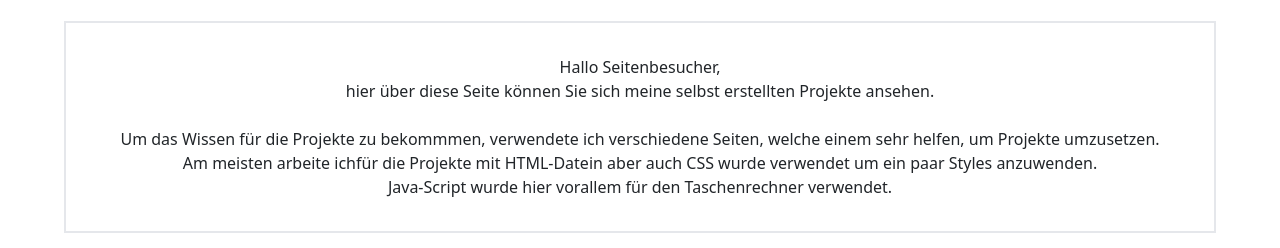
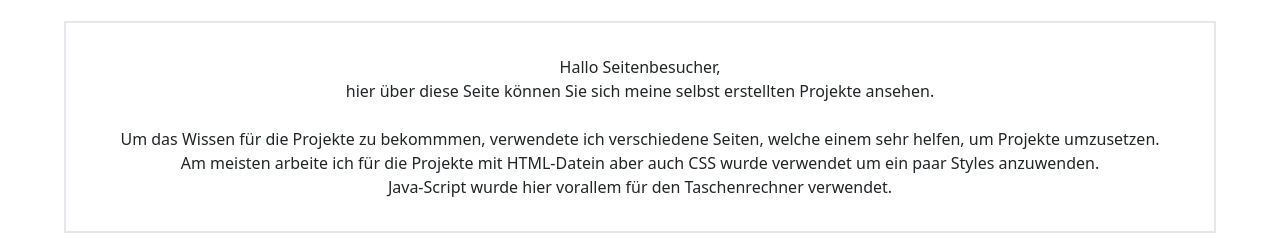
Before and after one commit to J646-ger/projekte.github.io, a plain HTML site: page index.html in a window 1280 px wide. Shown: the part 141-389 px from the top of the page. Drawn offline with nearby package versions, Linux system fonts and the light colour scheme.

Commit message:
"leer" hinzugefügt

```diff
--- a/index.html
+++ b/index.html
@@ -209,7 +209,7 @@
         ansehen. <br /><br />
         Um das Wissen für die Projekte zu bekommmen, verwendete ich verschiedene
         Seiten, welche einem sehr helfen, um Projekte umzusetzen. <br />
-        Am meisten arbeite ichfür die Projekte mit HTML-Datein aber auch CSS
+        Am meisten arbeite ich für die Projekte mit HTML-Datein aber auch CSS
         wurde verwendet um ein paar Styles anzuwenden.<br />
         Java-Script wurde hier vorallem für den Taschenrechner verwendet. <br />
         <br />
```
